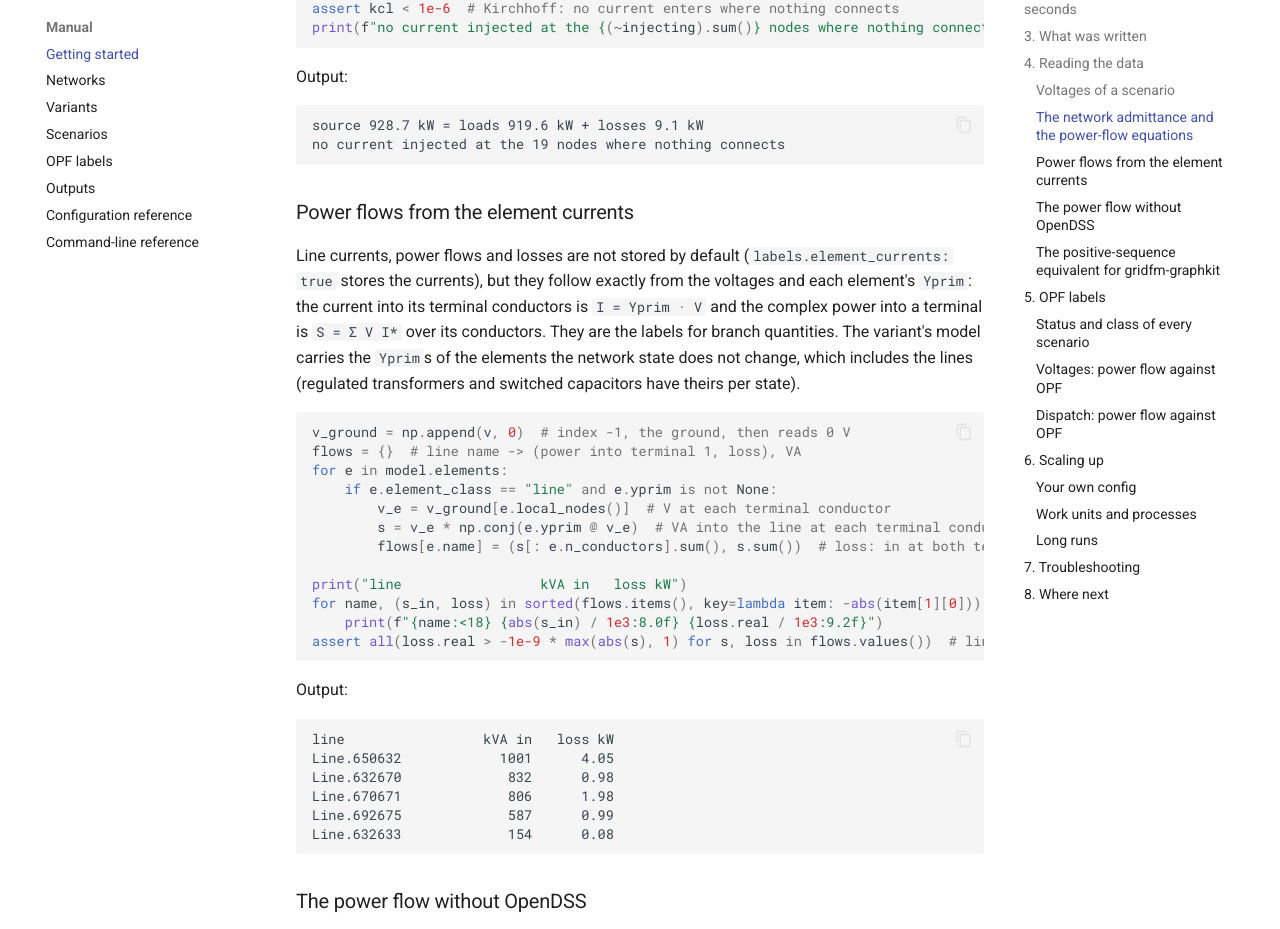
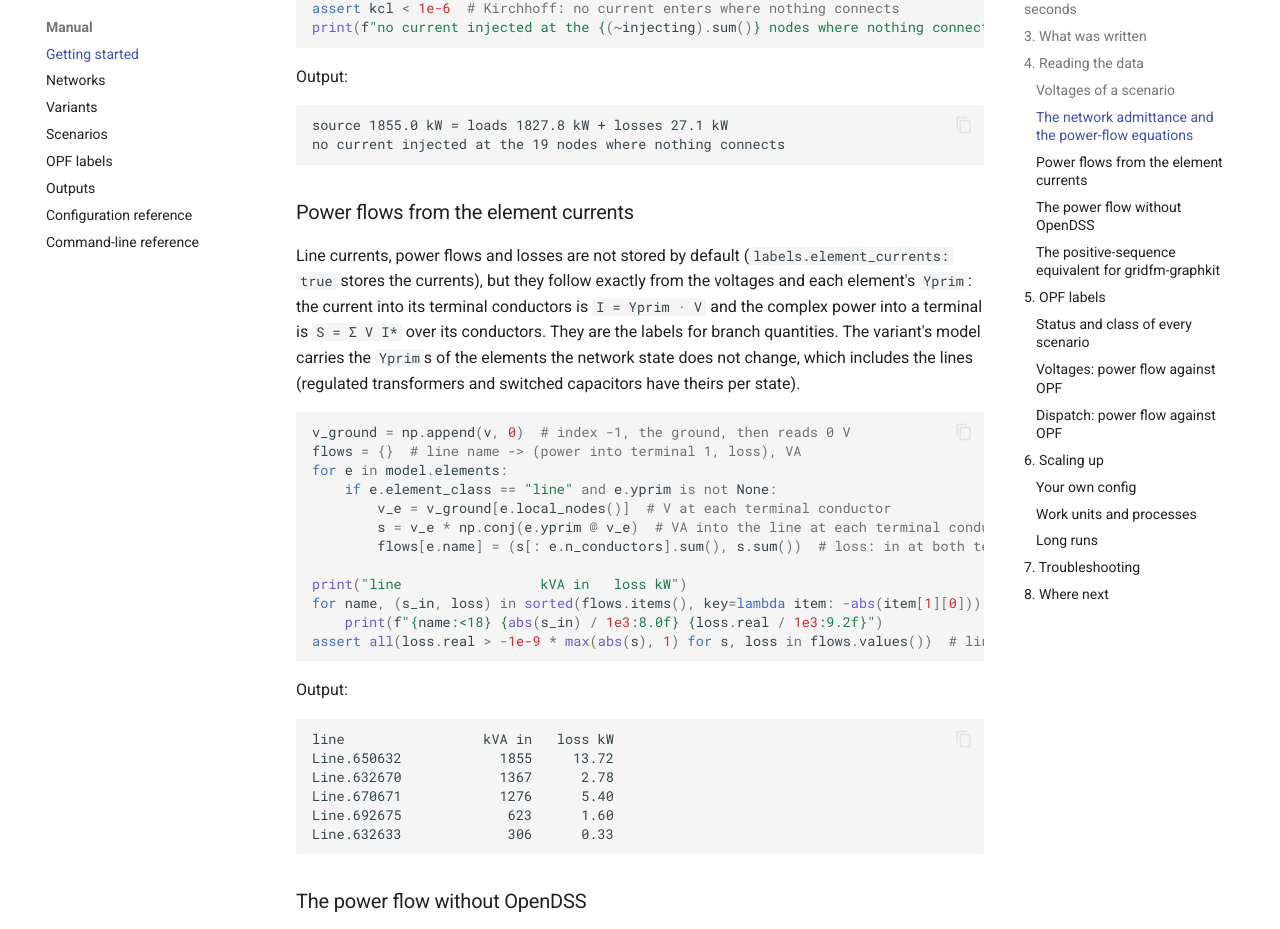
Before and after one commit to gridfm/gridfm-datakit-distr, an MkDocs documentation site: the page built from docs/manual/getting_started.md, in a window 1280 px wide and 1400 px high, scrolled down 4136 px. Shown: the part 144-1073 px from the top of the window. Built offline with MkDocs 1.6.1 and Material for MkDocs 9.7.7, drawn with Linux system fonts in a browser that asks for light colours; comment, search, counter and statistics services are not loaded; some of the changed text lies outside the part shown.

Commit message:
feat: keep the load level off MV feeders through a catalog field
A catalog field `load_level` says which networks draw the per-variant
load level. It is false on the IEEE MV feeders (13, 34, 37, 123, 8500),
whose loads are spot or aggregate loads over many substation areas while
the level's spread is measured on LV feeders of one area each, and on the
EDP networks, whose nominal loads are measured: one gate with two
documented reasons, replacing the gate on the base-load policy. The CSIRO
feeders and the IEEE European LV feeder keep drawing it.

The two integration tests pinned to `variant_scale: 1` no longer need it,
and the getting-started guide's IEEE 13 outputs are back to the values
without a load level.

Signed-off-by: cardef <carmine.dellefemine@gmail.com>

````diff
--- a/docs/manual/getting_started.md
+++ b/docs/manual/getting_started.md
@@ -138,9 +138,9 @@ for k, (bus, conductor) in enumerate(zip(nodes["bus"].to_pylist(), nodes["conduc
 Output:
 
 ```text
-671.a: 1.016 pu at    -1.6 deg
-671.b: 1.026 pu at  -121.1 deg
-671.c: 1.031 pu at   118.8 deg
+671.a: 1.004 pu at    -3.1 deg
+671.b: 1.036 pu at  -121.9 deg
+671.c: 1.019 pu at   118.3 deg
 ```
 
 ### The network admittance and the power-flow equations
@@ -200,7 +200,7 @@ print(f"no current injected at the {(~injecting).sum()} nodes where nothing conn
 Output:
 
 ```text
-source 928.7 kW = loads 919.6 kW + losses 9.1 kW
+source 1855.0 kW = loads 1827.8 kW + losses 27.1 kW
 no current injected at the 19 nodes where nothing connects
 ```
 
@@ -232,11 +232,11 @@ Output:
 
 ```text
 line                 kVA in   loss kW
-Line.650632            1001      4.05
-Line.632670             832      0.98
-Line.670671             806      1.98
-Line.692675             587      0.99
-Line.632633             154      0.08
+Line.650632            1855     13.72
+Line.632670            1367      2.78
+Line.670671            1276      5.40
+Line.692675             623      1.60
+Line.632633             306      0.33
 ```
 
 ### The power flow without OpenDSS
@@ -295,7 +295,7 @@ assert gap < 0.01
 Output:
 
 ```text
-440 bus rows, 40 scenarios; largest |Vm - truth| 1.65e-03 pu
+440 bus rows, 40 scenarios; largest |Vm - truth| 2.17e-03 pu
 ```
 
 ## 5. OPF labels
````
Also changed, not shown: docs/manual/config.md (+1 -1 lines), docs/manual/networks.md (+12 -0 lines), docs/manual/outputs.md (+1 -1 lines), docs/manual/scenarios.md (+5 -4 lines), 9 other files.
